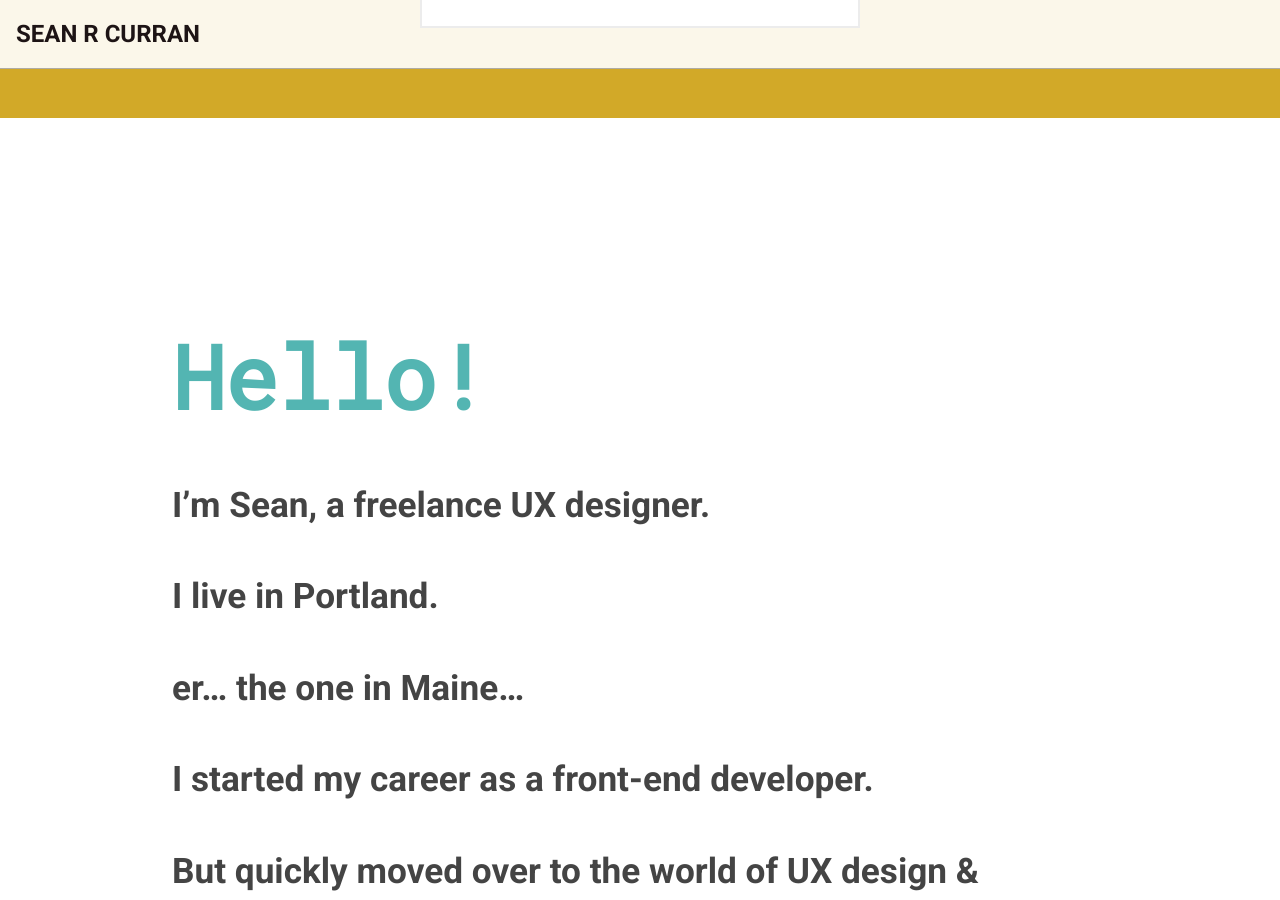
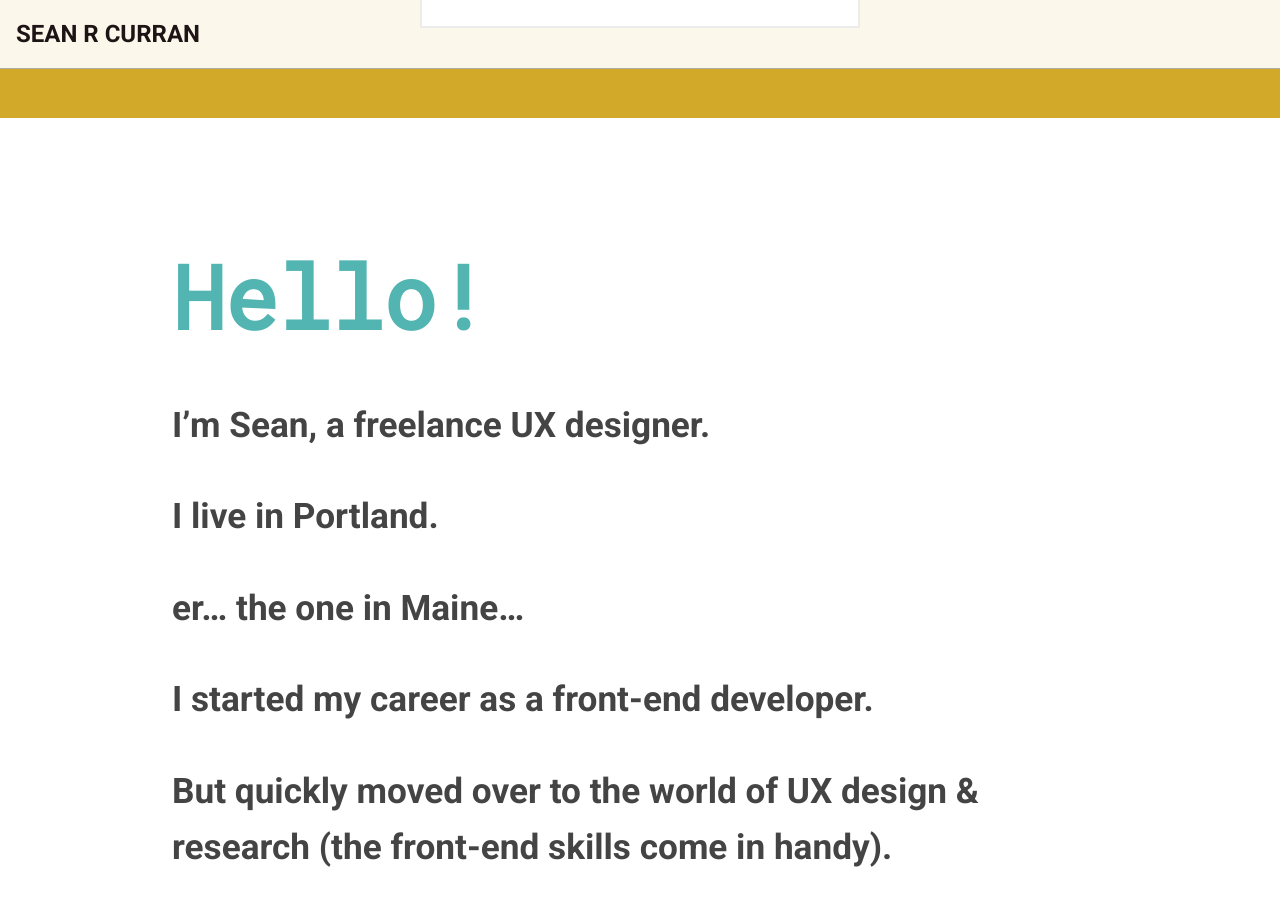
Before and after one commit to srcurran/srcurran.github.io, a Jekyll site: the page built from lock.md, in a window 1280 px wide and 900 px high, scrolled down 347 px. Built offline with Jekyll 4.4.1, drawn with Linux system fonts in a browser that asks for light colours.

Commit message:
tightened spacing of text to the browser

```diff
--- a/_sass/_custom.scss
+++ b/_sass/_custom.scss
@@ -94,7 +94,7 @@ main{
 	flex: 1 0 auto;
 	margin:0 auto;
 	max-width:1000px;
-	padding:10rem 2rem;
+	padding:5rem 2rem;
 }
 
 main.homepage{
```
